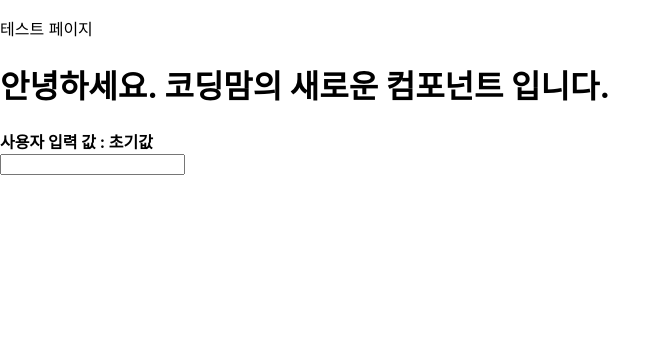
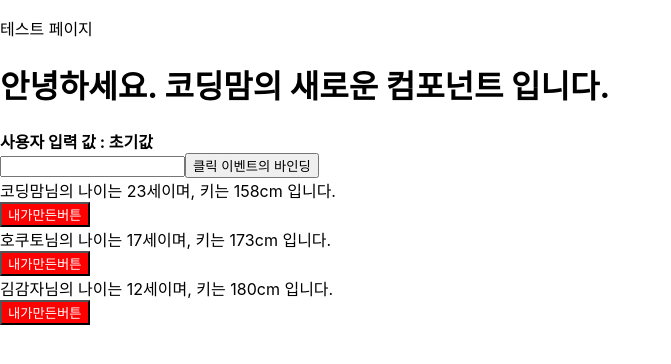
Before and after one commit to yoonui/KISA_fintech, a React (Create React App) app in the folder fintech_react/: page / in a window 1280 px wide. Shown: the top 364 px of the page, without its empty margins (0-671 px from the left). Built offline with nearby package versions, Linux system fonts and the light colour scheme.

Commit message:
KISA fintech_react - add ListUser , StyledButton

```diff
--- a/fintech_react/package.json
+++ b/fintech_react/package.json
@@ -9,6 +9,7 @@
     "react": "^17.0.2",
     "react-dom": "^17.0.2",
     "react-scripts": "4.0.3",
+    "styled-components": "^5.3.0",
     "web-vitals": "^1.0.1"
   },
   "scripts": {
--- a/fintech_react/src/App.js
+++ b/fintech_react/src/App.js
@@ -2,6 +2,7 @@ import logo from './logo.svg';
 import { useState } from "react";
 import './App.css';
 import Header from "./components/Header"
+import ListPage from "./pages/ListPage"
 
 const Element = ({username}) => {
   return (
@@ -20,6 +21,10 @@ function App() {
     setuserInput(value);
   }
 
+  const clickbtn = () => {
+    console.log("사용자가 버튼을 클릭하였습니다.");
+  }
+
   return (
     <div>
       <Header title="테스트 페이지"></Header>
@@ -27,6 +32,8 @@ function App() {
       <b>사용자 입력 값 : {userInput}</b>
       <br/>
       <input onChange={inputChange}></input>
+      <button onClick={clickbtn}>클릭 이벤트의 바인딩</button>
+      <ListPage></ListPage>
     </div>
   );
 }
--- /dev/null
+++ b/fintech_react/src/components/ListUser.js
@@ -0,0 +1,13 @@
+import React from 'react'
+import StyledButton from "./StyledButton"
+
+const ListUser = ({user}) => {
+    return (
+        <div>
+            {user.name}님의 나이는 {user.age}세이며, 키는 {user.height}cm 입니다.<br/>
+            <StyledButton></StyledButton><br/>
+        </div>
+    )
+}
+
+export default ListUser;
--- /dev/null
+++ b/fintech_react/src/components/StyledButton.js
@@ -0,0 +1,13 @@
+import React from 'react';
+import styled from "styled-components";
+
+const MyButton = styled.button`
+    background-color: red;
+    color:white;
+`
+
+const StyledButton = () => {
+    return <MyButton>내가만든버튼</MyButton>
+}
+
+export default StyledButton;
--- /dev/null
+++ b/fintech_react/src/pages/ListPage.js
@@ -0,0 +1,24 @@
+// rafce 입력하고 tab > 자동완성
+import React, {useState} from 'react';
+import ListUser from "../components/ListUser"
+
+const ListPage = () => {
+    const [array, setarray] = useState([
+        { name: "코딩맘", age: "23", height: "158" },
+        { name: "호쿠토", age: "17", height: "173" },
+        { name: "김감자", age: "12", height: "180" },
+    ]);
+    return (
+        <div>
+            {array.map((user) => {
+                return (
+                    <>
+                        <ListUser user={user}></ListUser>
+                    </>
+                );
+            })}
+        </div>
+    )
+};
+
+export default ListPage;
```
Also changed, not shown: 1 other file (tests, documents, lock files or other folders).
